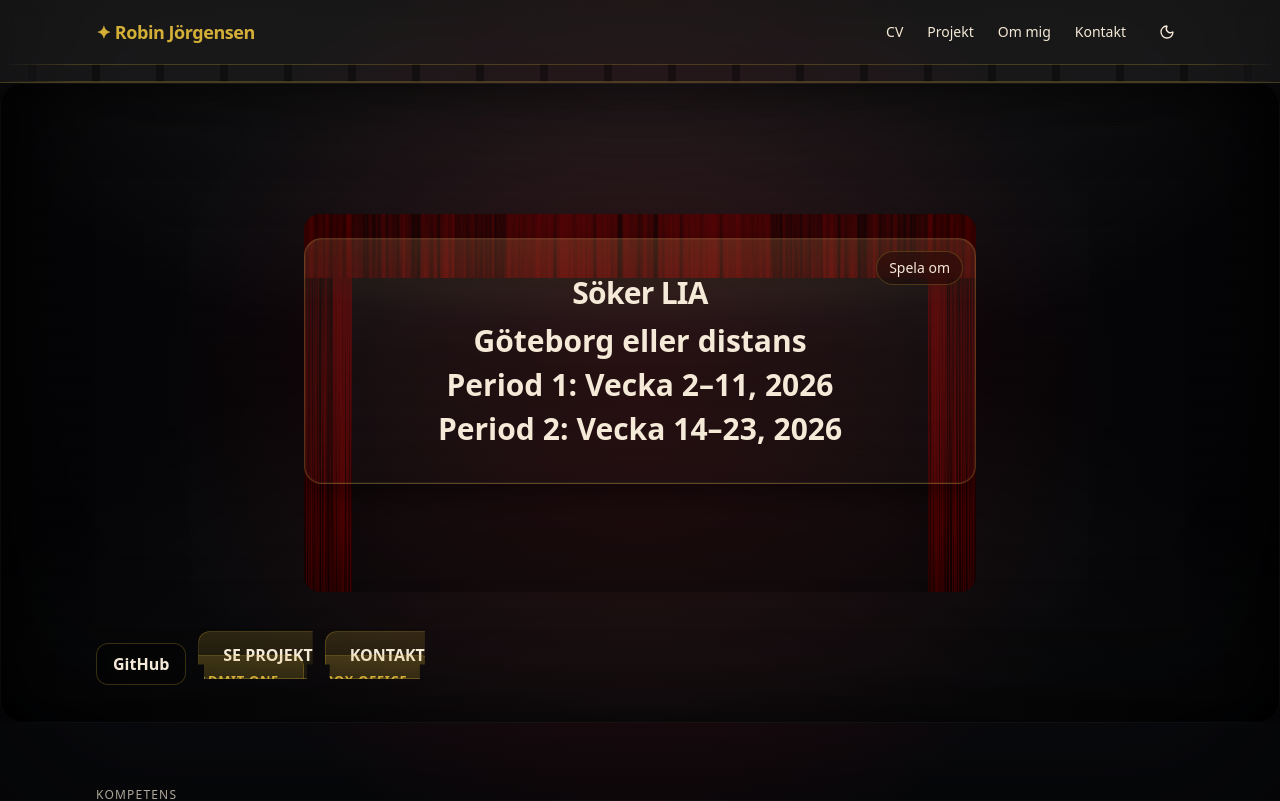
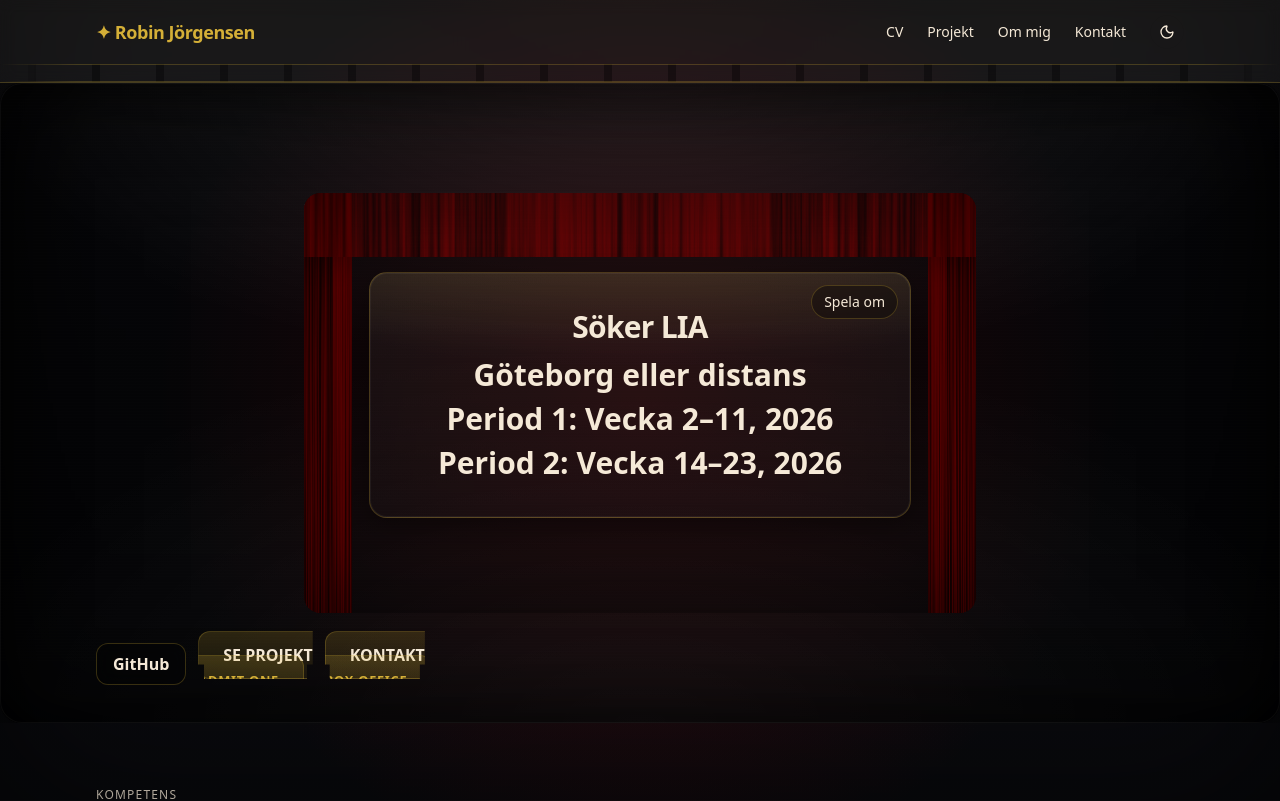
Before and after one commit to Robinjorgensen123/MyPortfolio, a React (Vite) app: page / in a window 1280 px wide. Shown: the top 801 px of the page. Built offline with nearby package versions, Linux system fonts and the light colour scheme.

Commit message:
screen size

```diff
--- a/src/pages/Home.tsx
+++ b/src/pages/Home.tsx
@@ -23,9 +23,16 @@ const Hero: React.FC = () => (
 
     {/* Innehåll på bioduken (styrt via CinemaContent) */}
     <div className="absolute inset-0 z-20 flex items-center justify-center pointer-events-none">
-      <div className="pointer-events-auto w-[min(92vw,42rem)] relative rounded-2xl overflow-hidden aspect-[16/9]">
+      <div className="pointer-events-auto w-[min(92vw,42rem)] relative rounded-2xl overflow-hidden aspect-[16/10]">
 +     {/* Duken täcker exakt inom kortet */}
 +     <CurtainInset imageUrl="/curtain.jpg" durationSec={1.6} delayMs={250} keepFrame />
+        <div
+        className="relative z-10 h-full flex items-center justify-center"
+        style={{
+          paddingLeft: "65px",
+          paddingRight: "65px",
+          paddingTop: "55px",
+        }}>
         <CinemaContent
           title="Söker LIA"
           lines={[
@@ -41,6 +48,7 @@ const Hero: React.FC = () => (
           replayable
           replayLabel="Spela om"
         />
+        </div>
       </div>
     </div>
 
--- a/src/styles/cinema-theme.css
+++ b/src/styles/cinema-theme.css
@@ -81,4 +81,5 @@
     border-radius: 20px;
     background:
         radial-gradient(120%, 100)
+
 }
```
